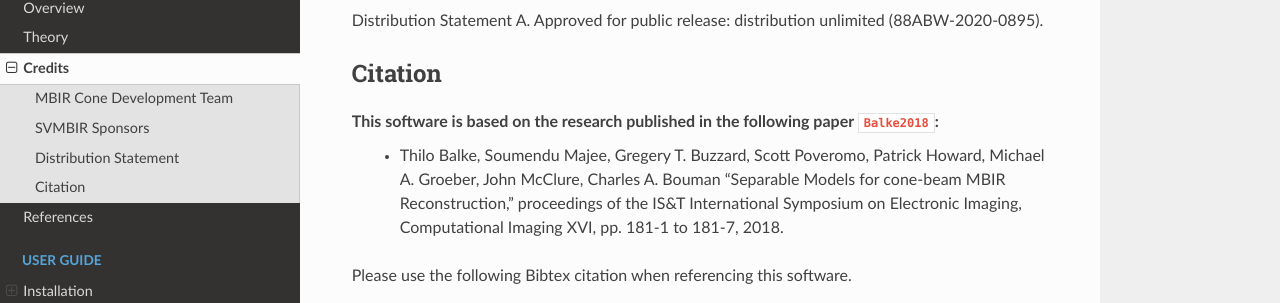
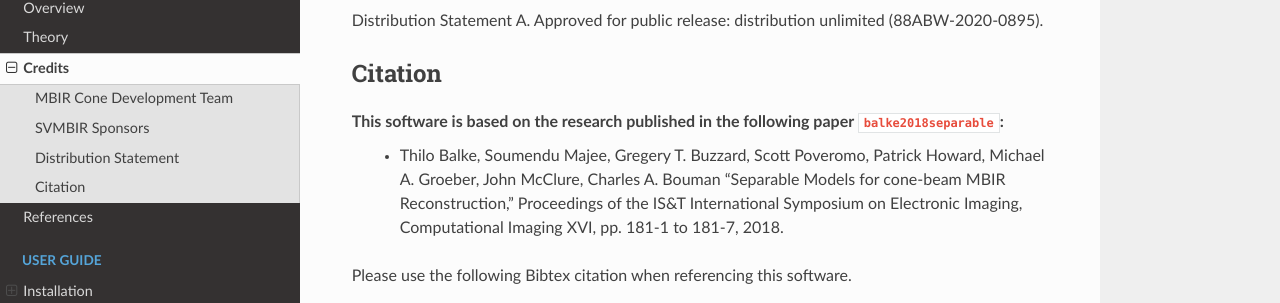
Before and after one commit to cabouman/mbircone, a Sphinx documentation site: the page built from docs/source/credits.rst, in a window 1280 px wide and 900 px high, scrolled down 511 px. Shown: the part 144-447 px from the top of the window. Built offline with Sphinx 7.4.7 and the Read the Docs theme 2.0.0, drawn with Linux system fonts in a browser that asks for light colours; cross-references to code outside the pages are shown as plain code.

Commit message:
Update bibtex key

```diff
--- a/docs/source/credits.rst
+++ b/docs/source/credits.rst
@@ -29,8 +29,8 @@
 Citation
 --------
 
-This software is based on the research published in the following paper :cite:`Balke2018`:
-    * Thilo Balke, Soumendu Majee, Gregery T. Buzzard, Scott Poveromo, Patrick Howard, Michael A. Groeber, John McClure, Charles A. Bouman "Separable Models for cone-beam MBIR Reconstruction," proceedings of the IS&T International Symposium on Electronic Imaging, Computational Imaging XVI, pp. 181-1 to 181-7, 2018.
+This software is based on the research published in the following paper :cite:`balke2018separable`:
+    * Thilo Balke, Soumendu Majee, Gregery T. Buzzard, Scott Poveromo, Patrick Howard, Michael A. Groeber, John McClure, Charles A. Bouman "Separable Models for cone-beam MBIR Reconstruction," Proceedings of the IS&T International Symposium on Electronic Imaging, Computational Imaging XVI, pp. 181-1 to 181-7, 2018.
 
 
 Please use the following Bibtex citation when referencing this software.
```
